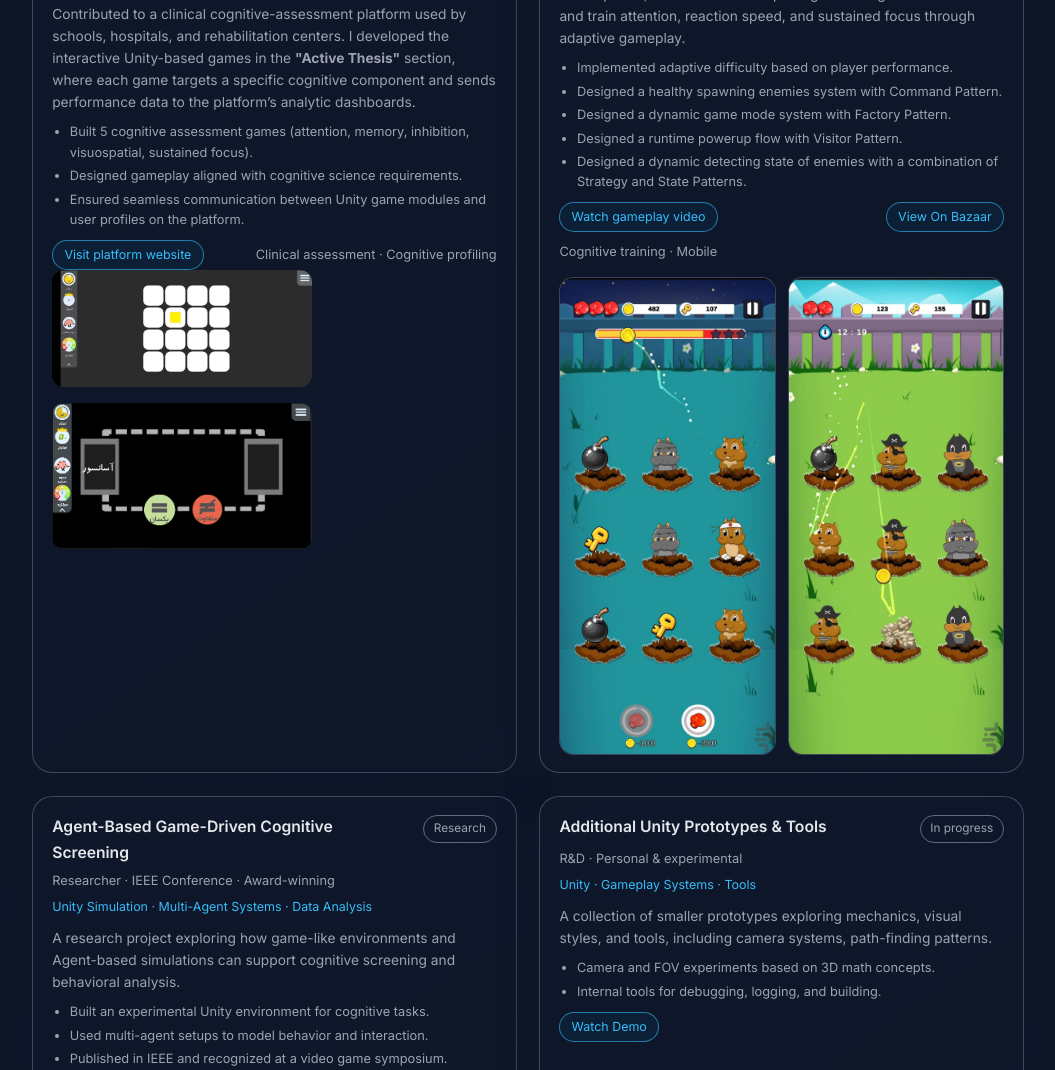
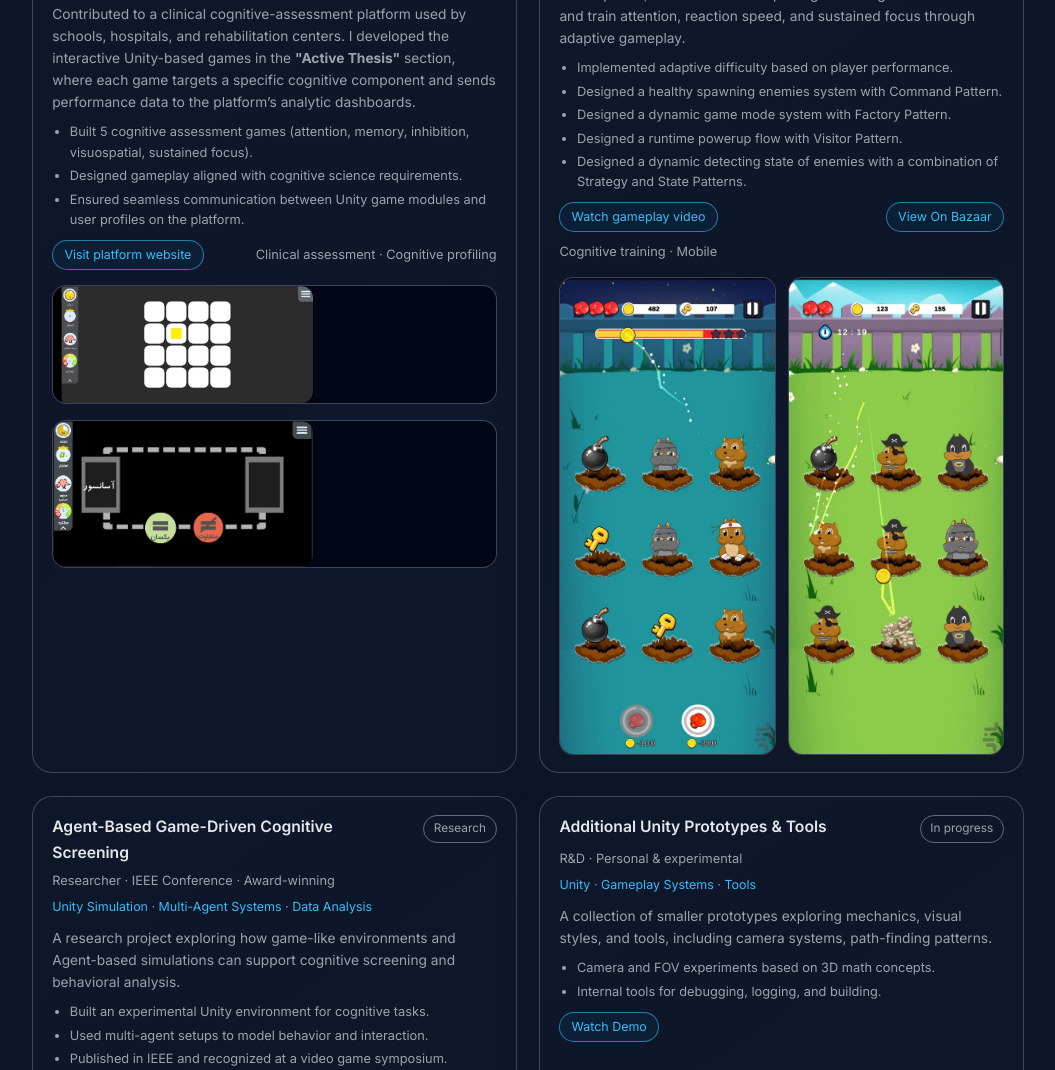
Before and after one commit to sheyda7764/SheydaShabani-Portfolio, a plain HTML site: page index.html in a window 1280 px wide. Shown: the part 1017-2087 px from the top of the page, without its empty margins (112-1167 px from the left). Drawn offline with Linux system fonts and the light colour scheme.

Commit message:
Update index.html

```diff
--- a/index.html
+++ b/index.html
@@ -543,15 +543,28 @@
     }
 
     .image-gallery {
+      margin-top: 0.9rem;
       display: flex;
       flex-direction: column;   /* STACK items vertically */
       gap: 1rem;
-      width: fit-content;
     }
-
+    .image-gallery-item {
+      border-radius: 0.9rem;
+      overflow: hidden;
+      border: 1px solid rgba(148, 163, 184, 0.4);
+      background: radial-gradient(circle at top, #020617, #020617);
+      cursor: pointer;
+      transition: transform 0.16s ease, box-shadow 0.16s ease,
+        border-color 0.16s ease;
+    }
     .image-gallery-item img {
       width: 260px;             /* adjust to match your layout */
       border-radius: 12px;
+    }
+    .image-gallery-item:hover {
+      transform: translateY(-2px);
+      box-shadow: 0 16px 35px rgba(15, 23, 42, 0.9);
+      border-color: rgba(56, 189, 248, 0.6);
     }
 
     /* EXPERIENCE */
```
